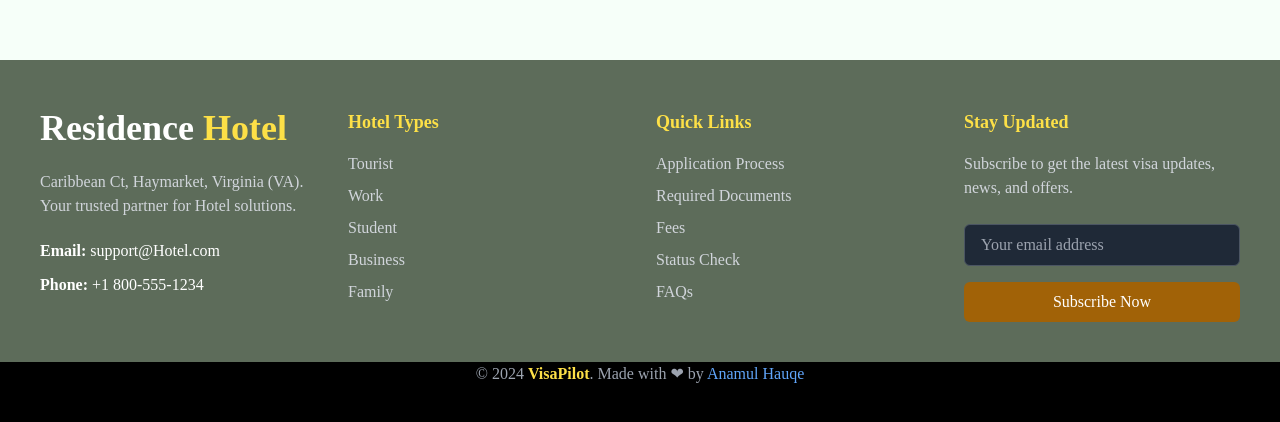
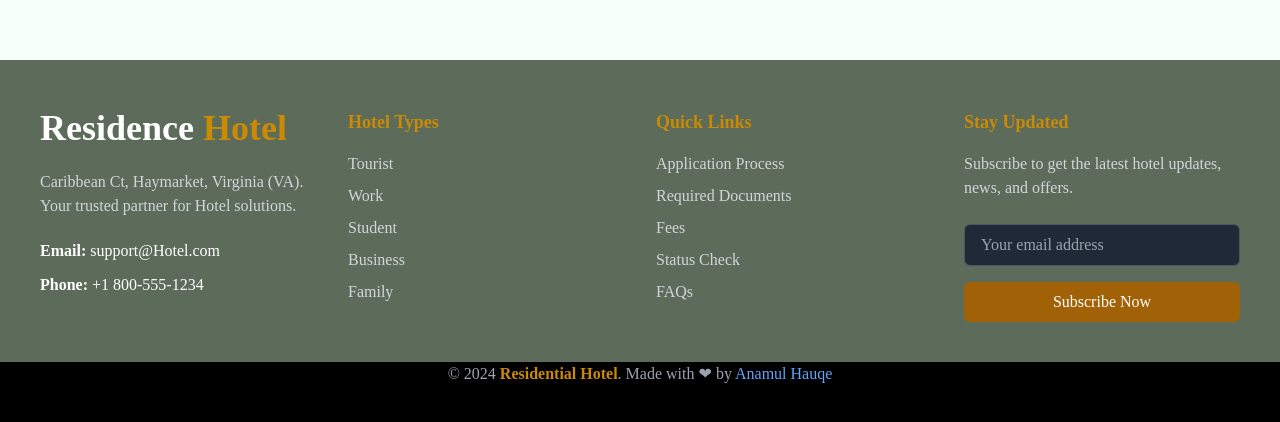
Before and after one commit to parves2023/residence-hotel, a React (Vite) app: page /bookings in a window 1280 px wide. Shown: the part 848-1270 px from the top of the page. Built offline with nearby package versions, Linux system fonts and the light colour scheme; no server answers.

Commit message:
fix home page sections

```diff
--- a/src/components/Footer.jsx
+++ b/src/components/Footer.jsx
@@ -5,7 +5,7 @@ const Footer = () => {
         {/* About Section */}
         <div className="flex flex-col justify-between">
           <h2 className="text-4xl font-bold">
-            Residence <span className="text-yellow-300">Hotel</span>
+            Residence <span className="text-yellow-600">Hotel</span>
           </h2>
           <p className="mt-3 text-gray-300">
             Caribbean Ct, Haymarket, Virginia (VA). Your trusted partner for
@@ -36,7 +36,7 @@ const Footer = () => {
 
         {/* Hotel Types Section */}
         <div>
-          <h3 className="text-lg font-semibold text-yellow-300">Hotel Types</h3>
+          <h3 className="text-lg font-semibold text-yellow-600">Hotel Types</h3>
           <ul className="mt-4 space-y-2 text-gray-300">
             {["Tourist ", "Work ", "Student ", "Business ", "Family "].map(
               (type, index) => (
@@ -53,7 +53,7 @@ const Footer = () => {
 
         {/* Quick Links Section */}
         <div>
-          <h3 className="text-lg font-semibold text-yellow-300">Quick Links</h3>
+          <h3 className="text-lg font-semibold text-yellow-600">Quick Links</h3>
           <ul className="mt-4 space-y-2 text-gray-300">
             {[
               " Application Process",
@@ -71,9 +71,9 @@ const Footer = () => {
 
         {/* Subscribe Section */}
         <div>
-          <h3 className="text-lg font-semibold text-yellow-300">Stay Updated</h3>
+          <h3 className="text-lg font-semibold text-yellow-600">Stay Updated</h3>
           <p className="mt-4 text-gray-300">
-            Subscribe to get the latest visa updates, news, and offers.
+            Subscribe to get the latest hotel updates, news, and offers.
           </p>
           <div className="mt-6">
             <input
@@ -91,7 +91,7 @@ const Footer = () => {
       <div className="mt-10 bg-black h-16 text-center text-gray-400">
         <p>
           © 2024{" "}
-          <span className="text-yellow-300 font-semibold">VisaPilot</span>. Made
+          <span className="text-yellow-600 font-semibold">Residential Hotel</span>. Made
           with ❤ by{" "}
           <a
             href="https://www.facebook.com/profile.php?id=100055235052516"
--- a/src/pages/Home/ContactSection.jsx
+++ b/src/pages/Home/ContactSection.jsx
@@ -18,8 +18,8 @@ function ContactSection() {
       </div>
       <div className="container px-5 py-24 mx-auto flex">
         <div className="lg:w-1/3 md:w-1/2 bg-white rounded-lg p-8 flex flex-col md:ml-auto w-full mt-10 md:mt-0 relative  shadow-md">
-          <h2 className="text-gray-900 text-lg mb-1 font-medium title-font">Feedback</h2>
-          <p className="leading-relaxed mb-5 text-gray-600">
+          <h2 className="text-gray-900 text-lg mb-1 font-medium title-font font-sans">Feedback</h2>
+          <p className="leading-relaxed mb-5 text-gray-600 font-mono">
           We value your feedback! Please feel free to drop us a message for any queries, suggestions, or comments.
           </p>
           <div className="relative mb-4">
@@ -43,10 +43,10 @@ function ContactSection() {
               className="w-full bg-white rounded border border-gray-300 focus:border-indigo-500 focus:ring-2 focus:ring-indigo-200 h-32 text-base outline-none text-gray-700 py-1 px-3 resize-none leading-6 transition-colors duration-200 ease-in-out"
             ></textarea>
           </div>
-          <button className="text-white bg-indigo-500 border-0 py-2 px-6 focus:outline-none hover:bg-indigo-600 rounded text-lg">
+          <button className="text-white bg-yellow-600 border-0 py-2 px-6 focus:outline-none hover:bg-yellow-700 rounded text-lg">
           Send Feedback
           </button>
-          <p className="text-xs text-gray-500 mt-3">
+          <p className="text-xs text-gray-500 mt-3 font-mono">
           Your feedback helps us improve our service. Thank you!.
           </p>
         </div>
--- a/src/pages/Home/FAQ.jsx
+++ b/src/pages/Home/FAQ.jsx
@@ -44,7 +44,7 @@ const FAQ = () => {
     <section className="py-16 bg-gray-50">
       <div className="container mx-auto">
         <motion.h2
-          className="text-3xl font-bold text-center mb-8"
+          className="text-3xl text-center mb-8 bg-yellow-600 font-mono font-semibold py-3 text-white rounded-2xl"
           initial={{ opacity: 0, y: -20 }}
           whileInView={{ opacity: 1, y: 0 }}
           viewport={{ once: true }}
@@ -79,7 +79,7 @@ const FAQ = () => {
                 </button>
                 {openIndex === index && (
                   <motion.div
-                    className="p-4 bg-gray-50 text-gray-700"
+                    className="p-4 bg-gray-50 text-gray-700 font-mono"
                     initial={{ height: 0 }}
                     animate={{ height: "auto" }}
                     transition={{ duration: 0.3 }}
--- a/src/pages/Home/ReviewsPage.jsx
+++ b/src/pages/Home/ReviewsPage.jsx
@@ -27,7 +27,7 @@ const ReviewsPage = () => {
 
   return (
     <div className="my-8">
-      <h2 className="text-2xl font-bold text-center mb-6">What Our Guests Say</h2>
+      <h2 className="text-2xl font-bold text-center mb-6 bg-yellow-600 font-mono text-white py-3 rounded-2xl">What Our Guests Say</h2>
       <TestimonialCarousel reviews={reviews} />
     </div>
   );
--- a/src/pages/Home/TestimonialCarousel.jsx
+++ b/src/pages/Home/TestimonialCarousel.jsx
@@ -29,8 +29,8 @@ const TestimonialCarousel = ({ reviews }) => {
                 key={index}
                 className="bg-gray-100 min-h-40 p-4 rounded-lg shadow-md w-full  transform transition-transform duration-500 ease-in-out hover:scale-105"
               >
-                <p className="text-lg font-medium">{review.comment}</p>
-                <p className="text-sm text-gray-500 mt-2">- {review.reviewer}</p>
+                <p className="text-lg font-medium font-mono">{review.comment}</p>
+                <p className="text-sm text-gray-500 mt-2 font-sans" >- {review.reviewer}</p>
                 <p className="mt-2 text-yellow-500">
                   {"★".repeat(review.rating)}
                   {"☆".repeat(5 - review.rating)}
@@ -42,13 +42,13 @@ const TestimonialCarousel = ({ reviews }) => {
           {/* Custom Navigation Buttons */}
           <div className="flex justify-between mt-6">
             <button
-              className="px-4 py-2 bg-gray-200 rounded hover:bg-gray-300"
+              className="px-4 py-2 bg-yellow-600 text-white font-sans rounded hover:bg-gray-700"
               onClick={() => sliderRef.current.slickPrev()} // Go to the previous slide
             >
               Previous
             </button>
             <button
-              className="px-4 py-2 bg-gray-200 rounded hover:bg-gray-300"
+              className="px-4 py-2 bg-yellow-600 text-white font-sans  rounded hover:bg-gray-700"
               onClick={() => sliderRef.current.slickNext()} // Go to the next slide
             >
               Next
```
